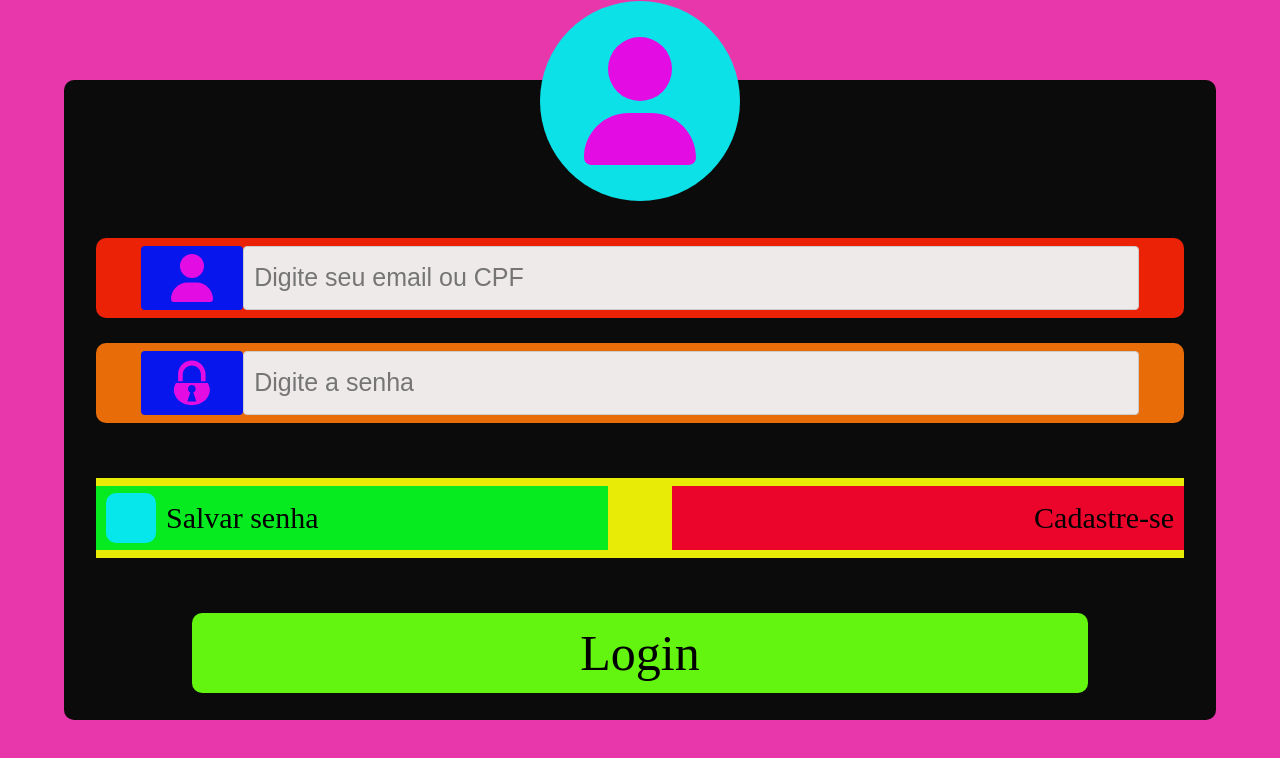
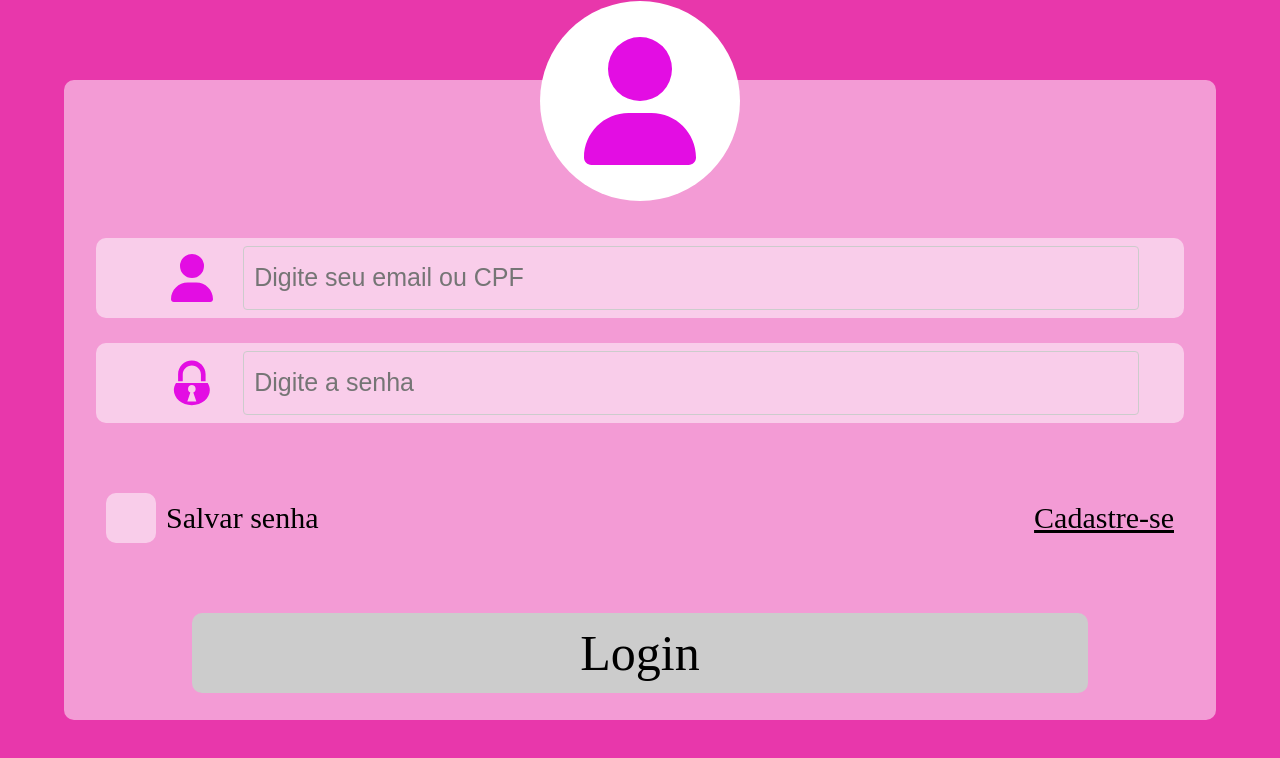
Before and after one commit to Gerenciar-gastos/Gerenciar_gastos_front, a React (Vite) app: page /login in a window 1280 px wide. Shown: the top 758 px of the page. Built offline with nearby package versions, Linux system fonts and the light colour scheme.

Commit message:
feat: removing colors, enabling button, logging in

```diff
--- a/src/pages/Login.jsx
+++ b/src/pages/Login.jsx
@@ -34,6 +34,7 @@ export default function Login() {
             localStorage.removeItem('savedPassword');
         }
     };
+    const isButtonDisabled = !(cpcEmail && password);
 
     function Login() {
         console.log(cpcEmail)
@@ -87,13 +88,24 @@ export default function Login() {
                         <p>Salvar senha</p>
                     </SavePassword>
                     <Register>
-                        <Link to="/register" style={{ textDecoration: 'none', color: 'black', fontSize: '30px', marginRight: '10px' }}>
+                        <Link to="/register" style={{ color: 'black', fontSize: '30px', marginRight: '10px' }}>
                             Cadastre-se
                         </Link>
                     </Register>
                 </SavePasswordRegister>
-                <Ok onClick={Login}>Login</Ok>
-            </Conteiner>
-        </All>
+                <Ok
+                    type="button"
+                    onClick={Login}
+                    style={{
+                        backgroundColor: isButtonDisabled ? '#ccc': '#E837AB' , // Cor depende de estar ou não habilitado
+                        cursor: isButtonDisabled ? 'not-allowed' : 'pointer'   // Altera o cursor
+                    }}
+                    disabled={isButtonDisabled}
+                >
+                    Login
+                </Ok>
+
+        </Conteiner>
+        </All >
     );
 }
--- a/src/styled/loginStyled.jsx
+++ b/src/styled/loginStyled.jsx
@@ -12,7 +12,7 @@ export const All = styled.div`
 `;
 
 export const Conteiner = styled.div`
-  background-color: #0c0b0c;
+  background-color: rgba(255, 255, 255, 0.5);
   color: aliceblue;
   width: 90vw;
   height: 80vh;
@@ -24,7 +24,7 @@ export const Conteiner = styled.div`
 `;
 
 export const LogoLogin = styled.div`
-  background-color: #0ce1e8;
+  background-color: rgba(255, 255, 255, 1);
   width: 200px;
   height: 200px;
   border-radius: 50%;
@@ -40,7 +40,7 @@ export const LogoLogin = styled.div`
 `;
 
 export const EmailCpf = styled.div`
-  background-color: #ec2207;
+  background-color: rgba(255, 255, 255, 0.5);
   width: 85vw;
   height: 10vh;
   margin-top: 130px;
@@ -51,7 +51,6 @@ export const EmailCpf = styled.div`
 `;
 
 export const IconeEmailCpf = styled.div`
-  background-color: #0716ec;
   width: 8vw;
   height: 8vh;
   display: flex;
@@ -65,7 +64,7 @@ export const IconeEmailCpf = styled.div`
 `;
 
 export const InputEmailCpf = styled.input`
-  background-color: #eeeae9;
+  background-color: rgba(255, 255, 255, 0.0);
   width: 70vw;
   height: 8vh;
   padding: 10px;
@@ -77,7 +76,7 @@ export const InputEmailCpf = styled.input`
 `;
 
 export const PassWord = styled.div`
-  background-color: #e86d09;
+  background-color: rgba(255, 255, 255, 0.5);
   width: 85vw;
   height: 10vh;
   display: flex;
@@ -88,7 +87,6 @@ export const PassWord = styled.div`
 `;
 
 export const IconePassword = styled.div`
-  background-color: #0716ec;
   width: 8vw;
   height: 8vh;
   display: flex;
@@ -102,7 +100,7 @@ export const IconePassword = styled.div`
 `;
 
 export const InputPassword = styled.input`
-  background-color: #eeeae9;
+  background-color: rgba(255, 255, 255, 0.0);
   width: 70vw;
   height: 8vh;
   padding: 10px;
@@ -114,7 +112,6 @@ export const InputPassword = styled.input`
 `;
 
 export const SavePasswordRegister = styled.div`
-  background-color: #e7eb05;
   width: 85vw;
   height: 10vh;
   display: flex;
@@ -123,7 +120,6 @@ export const SavePasswordRegister = styled.div`
 `;
 
 export const SavePassword = styled.div`
-  background-color: #05eb20;
   width: 40vw;
   height: 8vh;
   display: flex;
@@ -137,7 +133,7 @@ export const SavePassword = styled.div`
 `;
 
 export const ConteinerSavePassword = styled.div`
-  background-color: #05e7eb;
+  background-color: rgba(255, 255, 255, 0.5);
   width: 50px;
   height: 50px;
   border-radius: 10px;
@@ -146,7 +142,7 @@ export const ConteinerSavePassword = styled.div`
   display: flex;
   justify-content: center;
   align-items: center;
-
+  font-size: 80px;
   svg {
     font-size: 40px;
     color: #000;
@@ -154,17 +150,15 @@ export const ConteinerSavePassword = styled.div`
 `;
 
 export const Register = styled.div`
-  background-color: #eb052b;
   width: 40vw;
   height: 8vh;
   display: flex;
   justify-content: flex-end;
   align-items: center;
-
 `;
 
 export const Ok = styled.div`
-  background-color: #63f40f;
+  background-color: rgba(255, 255, 255, 0.5);
   width: 70vw;
   height: 10vh;
   font-size: 50px;
```
